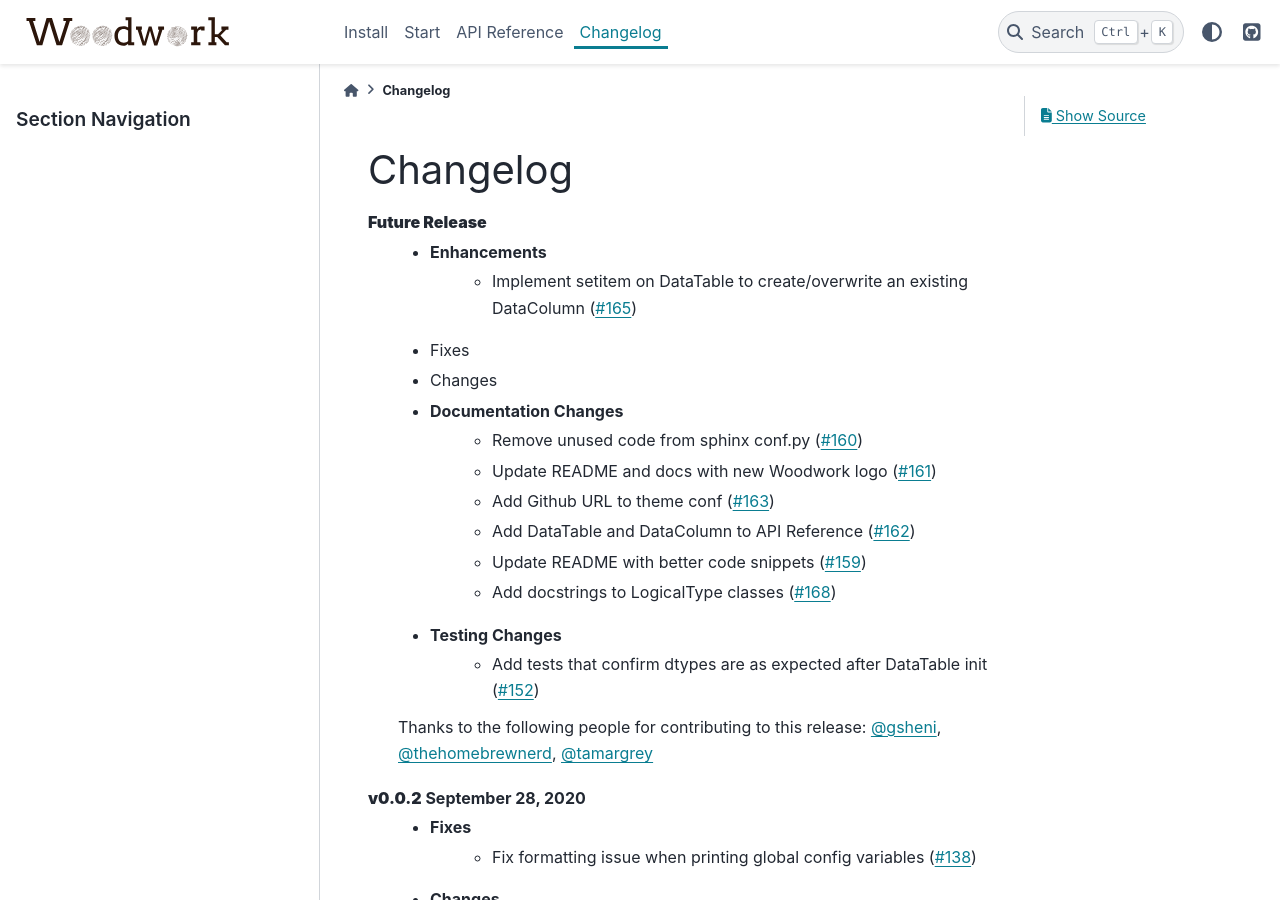
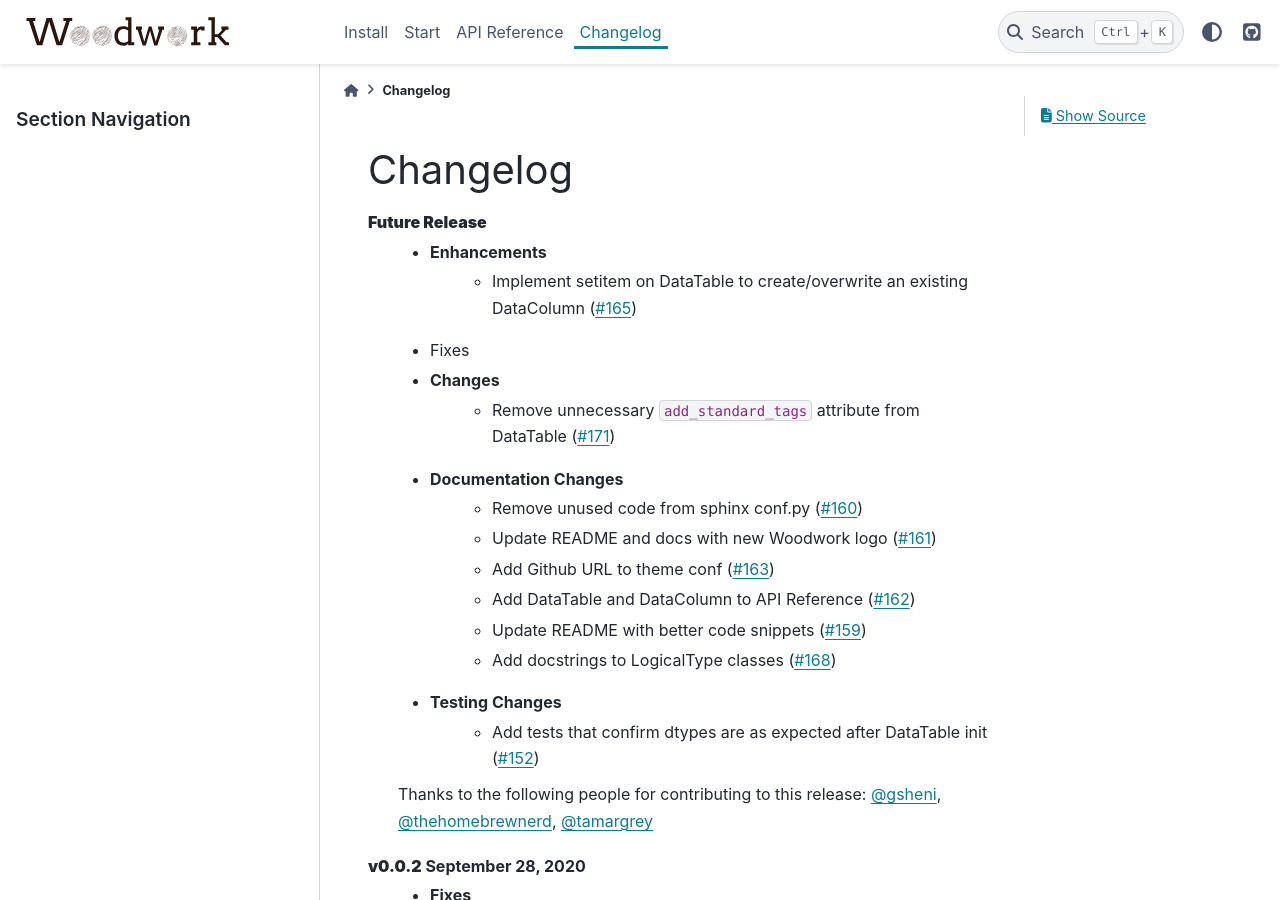
Before and after one commit to alteryx/woodwork, a Sphinx documentation site: the page built from docs/source/changelog.rst, in a window 1280 px wide and 900 px high. Built offline with Sphinx 7.4.7 and the PyData theme 0.15.4, drawn with Linux system fonts in a browser that asks for light colours; comment, search, counter and statistics services are not loaded.

Commit message:
update changelog.rst

```diff
--- a/docs/source/changelog.rst
+++ b/docs/source/changelog.rst
@@ -7,6 +7,7 @@ Changelog
         * Implement setitem on DataTable to create/overwrite an existing DataColumn (:pr:`165`)
     * Fixes
     * Changes
+        * Remove unnecessary ``add_standard_tags`` attribute from DataTable (:pr:`171`)
     * Documentation Changes
         * Remove unused code from sphinx conf.py (:pr:`160`)
         * Update README and docs with new Woodwork logo (:pr:`161`)
```
